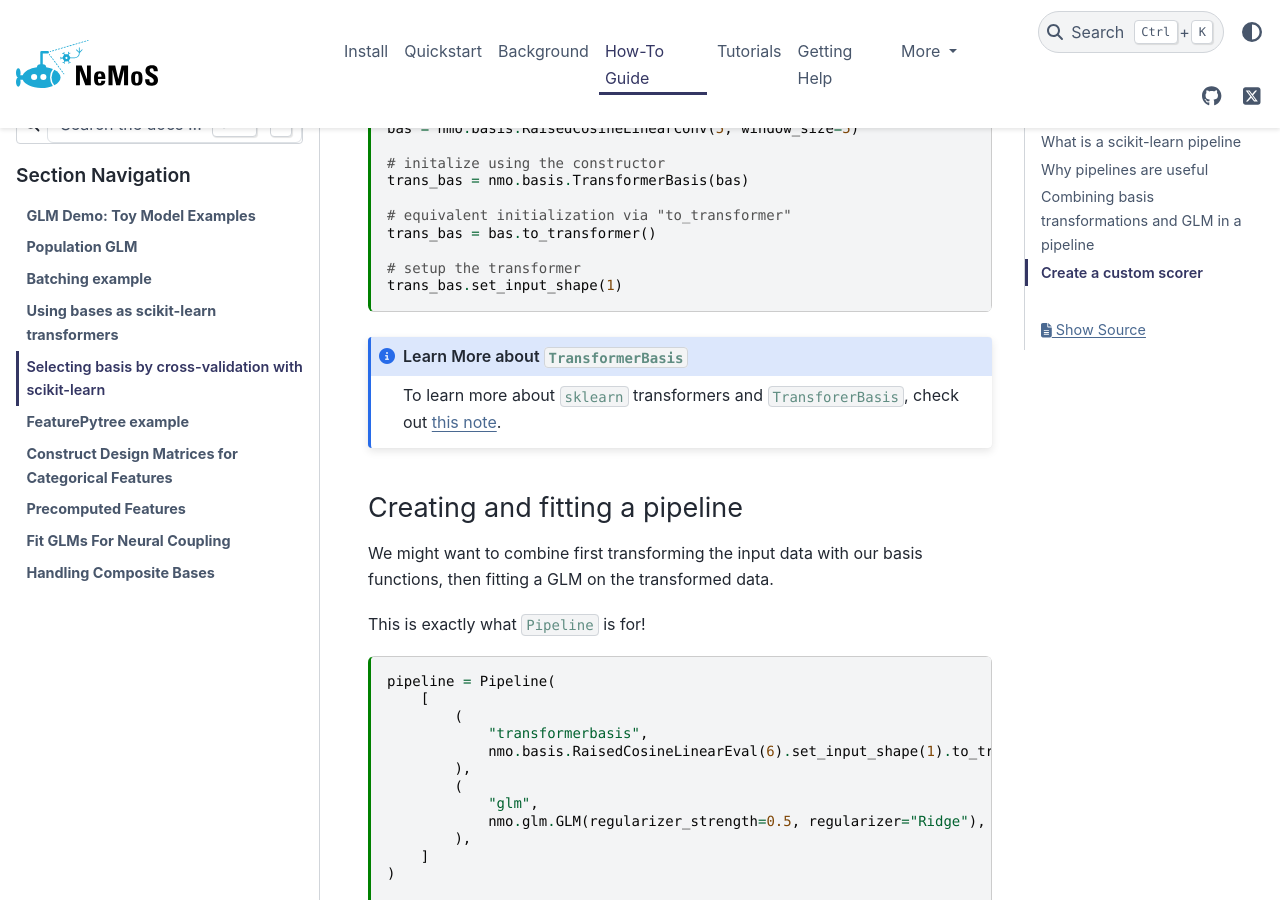
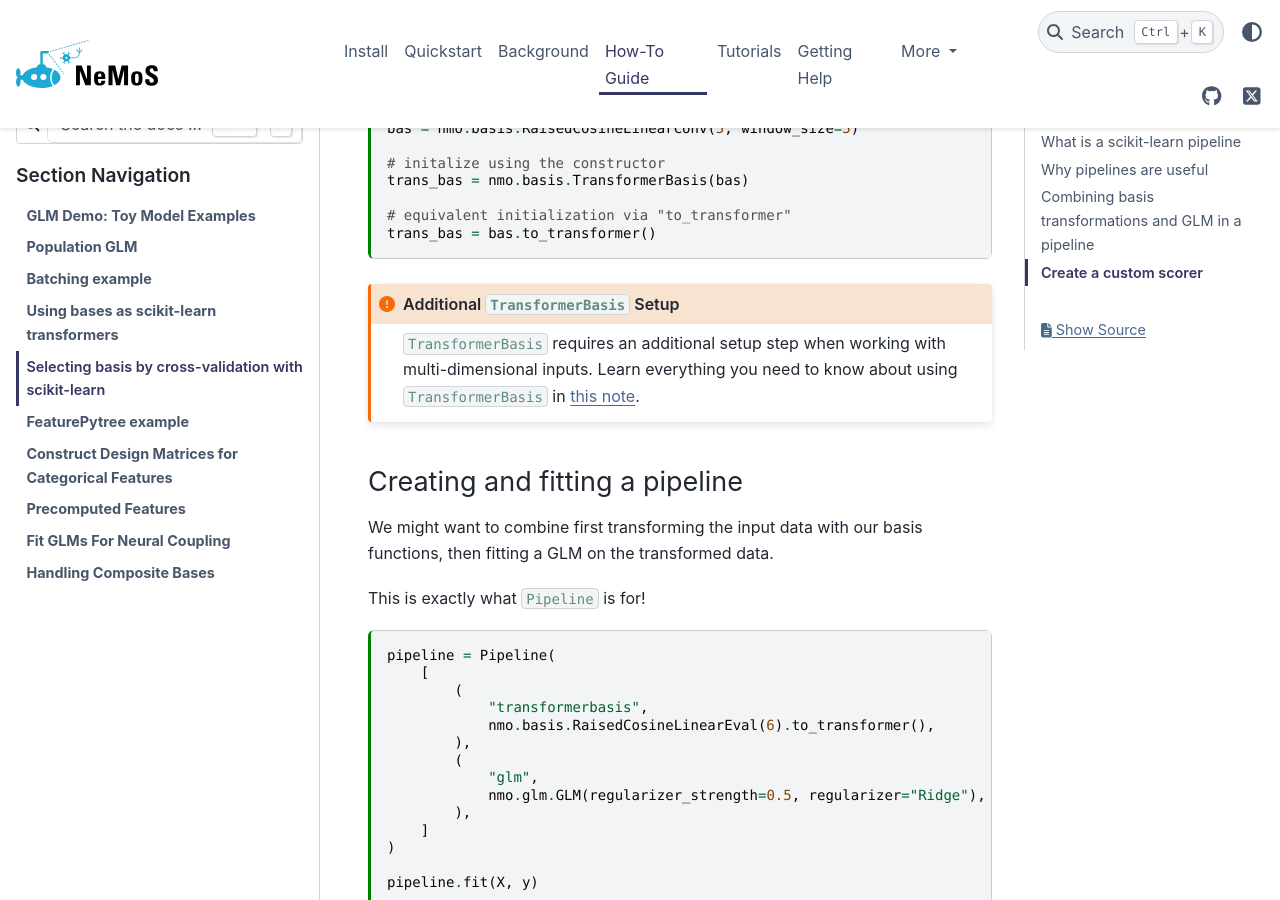
Before and after one commit to flatironinstitute/nemos, a Sphinx documentation site: the page built from docs/how_to_guide/plot_06_sklearn_pipeline_cv_demo.md, in a window 1280 px wide and 900 px high, scrolled down 3454 px. Built offline with Sphinx 7.4.7 and the PyData theme 0.15.4, drawn with Linux system fonts in a browser that asks for light colours; some of the changed text lies outside the part shown.

````diff
--- a/docs/how_to_guide/plot_06_sklearn_pipeline_cv_demo.md
+++ b/docs/how_to_guide/plot_06_sklearn_pipeline_cv_demo.md
@@ -161,14 +161,12 @@
 # equivalent initialization via "to_transformer"
 trans_bas = bas.to_transformer()
 
-# setup the transformer
-trans_bas.set_input_shape(1)
 ```
 
-:::{admonition} Learn More about `TransformerBasis`
-:class: note
+:::{admonition} Additional `TransformerBasis` Setup
+:class: attention
 
-To learn more about `sklearn` transformers and `TransforerBasis`, check out [this note](tansformer-vs-nemos-basis).
+`TransformerBasis` requires an additional setup step when working with multi-dimensional inputs. Learn everything you need to know about using `TransformerBasis` in [this note](tansformer-vs-nemos-basis).
 :::
 
 ### Creating and fitting a pipeline
@@ -181,7 +179,7 @@
     [
         (
             "transformerbasis",
-            nmo.basis.RaisedCosineLinearEval(6).set_input_shape(1).to_transformer(),
+            nmo.basis.RaisedCosineLinearEval(6).to_transformer(),
         ),
         (
             "glm",
@@ -339,7 +337,7 @@
 coeffs = {}
 
 # initialize basis and model
-basis = nmo.basis.RaisedCosineLinearEval(6).set_input_shape(1)
+basis = nmo.basis.RaisedCosineLinearEval(6)
 basis = nmo.basis.TransformerBasis(basis)
 model = nmo.glm.GLM(regularizer="Ridge")
 
@@ -464,12 +462,12 @@
 param_grid = dict(
     glm__regularizer_strength=(0.1, 0.01, 0.001, 1e-6),
     transformerbasis__basis=(
-        nmo.basis.RaisedCosineLinearEval(5).set_input_shape(1),
-        nmo.basis.RaisedCosineLinearEval(10).set_input_shape(1),
-        nmo.basis.RaisedCosineLogEval(5).set_input_shape(1),
-        nmo.basis.RaisedCosineLogEval(10).set_input_shape(1),
-        nmo.basis.MSplineEval(5).set_input_shape(1),
-        nmo.basis.MSplineEval(10).set_input_shape(1),
+        nmo.basis.RaisedCosineLinearEval(5),
+        nmo.basis.RaisedCosineLinearEval(10),
+        nmo.basis.RaisedCosineLogEval(5),
+        nmo.basis.RaisedCosineLogEval(10),
+        nmo.basis.MSplineEval(5),
+        nmo.basis.MSplineEval(10),
     ),
 )
 ```
@@ -551,12 +549,12 @@
     glm__regularizer_strength=(0.1, 0.01, 0.001, 1e-6),
     transformerbasis__n_basis_funcs=(3, 5, 10, 20, 100),
     transformerbasis__basis=(
-        nmo.basis.RaisedCosineLinearEval(5).set_input_shape(1),
-        nmo.basis.RaisedCosineLinearEval(10).set_input_shape(1),
-        nmo.basis.RaisedCosineLogEval(5).set_input_shape(1),
-        nmo.basis.RaisedCosineLogEval(10).set_input_shape(1),
-        nmo.basis.MSplineEval(5).set_input_shape(1),
-        nmo.basis.MSplineEval(10).set_input_shape(1),
+        nmo.basis.RaisedCosineLinearEval(5),
+        nmo.basis.RaisedCosineLinearEval(10),
+        nmo.basis.RaisedCosineLogEval(5),
+        nmo.basis.RaisedCosineLogEval(10),
+        nmo.basis.MSplineEval(5),
+        nmo.basis.MSplineEval(10),
     ),
 )
 ```
````
Also changed, not shown: docs/how_to_guide/plot_05_transformer_basis.md (+20 -6 lines), docs/quickstart.md (+1 -1 lines), 3 other files.
